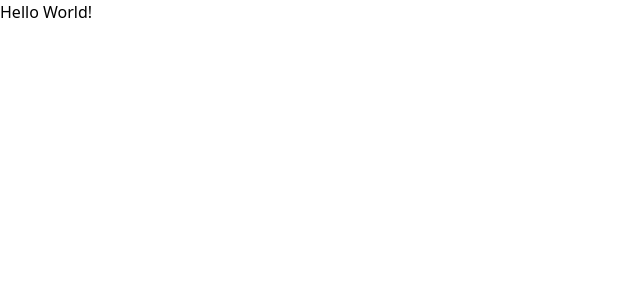
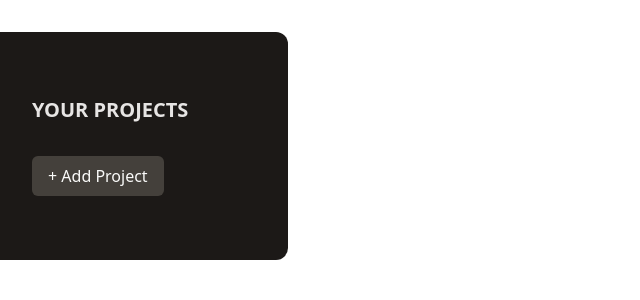
Before and after one commit to GeKtoRiX/projectsToDoLists, a React (Vite) app: page / in a window 1280 px wide. Shown: the top 300 px of the page, without its empty margins (0-640 px from the left). Built offline with nearby package versions, Linux system fonts and the light colour scheme.

Commit message:
added styles to App.jsx/ProjectSideBar.jsx

```diff
--- a/src/App.jsx
+++ b/src/App.jsx
@@ -1,7 +1,9 @@
+import ProjectSideBar from '@/components/ProjectSideBar';
+
 export default function App() {
   return (
-    <>
-      <h3>Hello World!</h3>
-    </>
+    <main className='h-screen my-8'>
+      <ProjectSideBar />
+    </main>
   );
 }
--- a/src/components/ProjectSideBar.jsx
+++ b/src/components/ProjectSideBar.jsx
@@ -1,9 +1,15 @@
 export default function ProjectSideBar() {
+  const addProjectButton =
+    'rounded-md px-4 py-2 text-xs text-stone-40 bg-stone-700 hover:bg-stone-600 hover:text-stone-100 cursor-pointer md:text-base';
+  const aside =
+    'rounded-r-xl w-1/3 px-8 py-16 text-stone-50 bg-stone-900 md:w-72';
+  const h2 = 'mb-8 font-bold uppercase text-stone-200 md:text-xl';
+
   return (
-    <aside>
-      <h2>Your Projects</h2>
+    <aside className={aside}>
+      <h2 className={h2}>Your Projects</h2>
       <div>
-        <button>+ Add Project</button>
+        <button className={addProjectButton}>+ Add Project</button>
       </div>
       <ul></ul>
     </aside>
```
